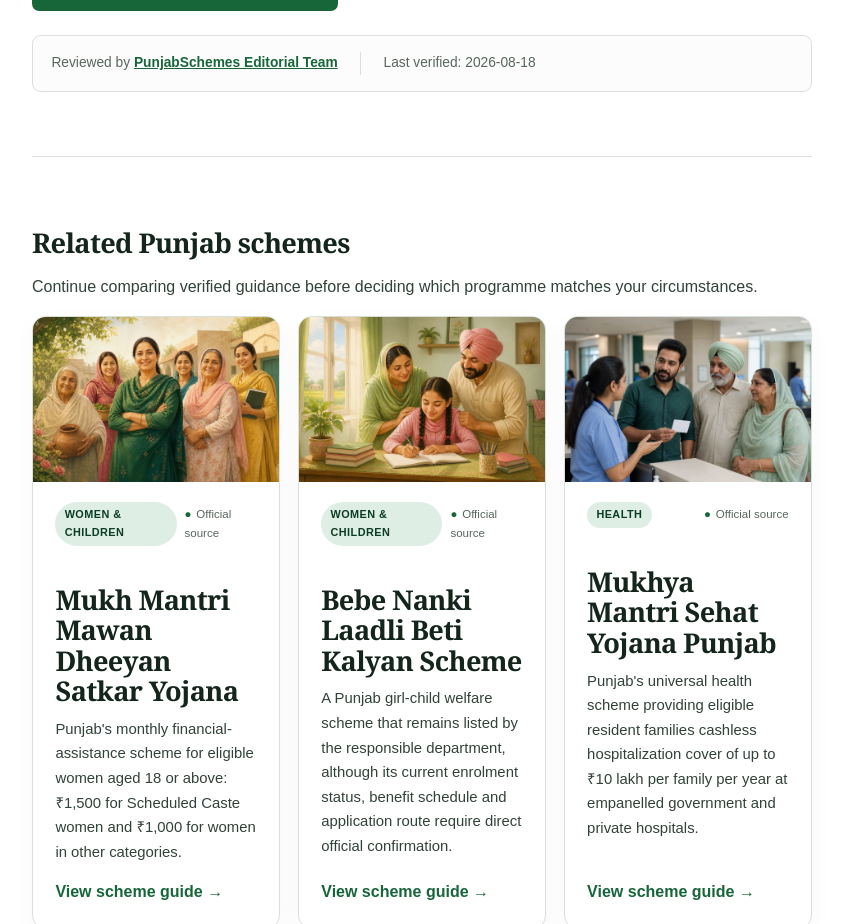
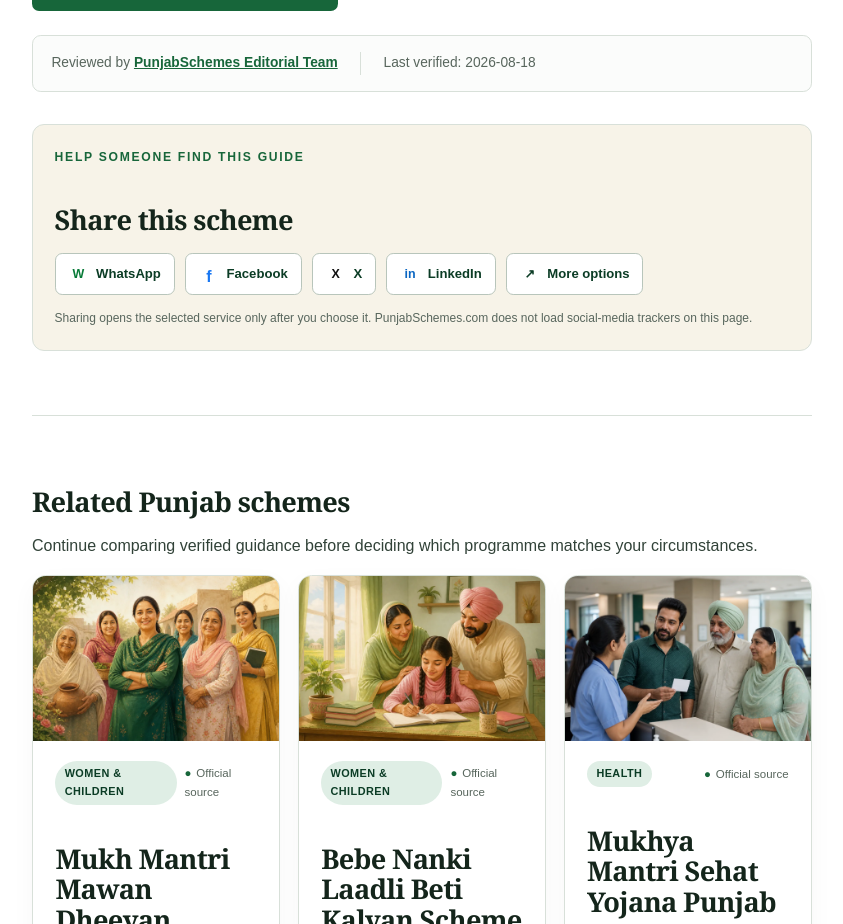
Before and after one commit to js91872/punjabschemes, a Next.js app: page /schemes/aashirwad-scheme-punjab in a window 1280 px wide. Shown: the part 6340-7264 px from the top of the page, without its empty margins (218-1061 px from the left). Built offline with nearby package versions, Linux system fonts and the light colour scheme; no server answers.

Commit message:
Add privacy-friendly scheme sharing

```diff
--- a/src/app/globals.css
+++ b/src/app/globals.css
@@ -121,6 +121,18 @@ article.narrow p,article.narrow li { color:#314238; }
 .review-provenance { display:flex; flex-wrap:wrap; gap:.5rem 1.4rem; margin-top:1.5rem; padding:1rem 1.15rem; border:1px solid var(--line); border-radius:.55rem; background:#fbfcfb; color:var(--muted); font-size:.86rem; }
 .review-provenance a { color:var(--green); font-weight:800; }
 .review-provenance span+span { padding-left:1.4rem; border-left:1px solid var(--line); }
+.social-share { margin-top:2rem; padding:1.35rem; border:1px solid var(--line); border-radius:.75rem; background:var(--cream); }
+.social-share h2 { margin:.25rem 0 0; font-size:1.55rem; }
+.share-actions { display:flex; flex-wrap:wrap; gap:.65rem; margin-top:1.1rem; }
+.share-button { display:inline-flex; align-items:center; gap:.48rem; min-height:42px; padding:.55rem .8rem; border:1px solid #b8c5bb; border-radius:.45rem; color:var(--green-dark); background:var(--white); font:inherit; font-size:.82rem; font-weight:800; text-decoration:none; cursor:pointer; }
+.share-button:hover { border-color:var(--green); box-shadow:0 5px 15px rgba(11,60,37,.08); }
+.share-button:focus-visible { outline:3px solid rgba(23,102,58,.25); outline-offset:2px; }
+.share-button span { display:grid; place-items:center; min-width:20px; height:20px; font-size:.78rem; font-weight:900; }
+.share-button.whatsapp span { color:#087b38; }
+.share-button.facebook span { color:#1877f2; font-size:1rem; }
+.share-button.x span { color:#111; }
+.share-button.linkedin span { color:#0a66c2; }
+.share-privacy { margin:.85rem 0 0; color:var(--muted)!important; font-size:.75rem; }
 .home-faq { max-width:900px; }
 .home-faq-list { margin-top:1.8rem; }
 .home-faq details { margin:.8rem 0; padding:1rem 1.1rem; border:1px solid var(--line); border-radius:.5rem; background:#fbfcfb; }
--- a/src/app/schemes/[slug]/page.tsx
+++ b/src/app/schemes/[slug]/page.tsx
@@ -3,6 +3,7 @@ import Image from "next/image";
 import Link from "next/link";
 import { notFound } from "next/navigation";
 import { SchemeCard } from "@/components/scheme-card";
+import { SocialShare } from "@/components/social-share";
 import { categoryConfig, categorySlugFor } from "@/lib/categories";
 import { getScheme, schemes } from "@/lib/schemes";
 import { schemeGuides } from "@/lib/scheme-guides";
@@ -118,6 +119,7 @@ export default async function SchemePage({ params }: { params: Promise<{ slug: s
         <span>Reviewed by <Link href="/editorial-policy">PunjabSchemes Editorial Team</Link></span>
         <span>Last verified: <time dateTime={scheme.lastReviewed}>{scheme.lastReviewed}</time></span>
       </div>
+      <SocialShare title={`${scheme.name} | Punjab Schemes`} url={`${siteConfig.url}/schemes/${scheme.slug}`} />
       <section className="related-section"><h2>Related Punjab schemes</h2><p>Continue comparing verified guidance before deciding which programme matches your circumstances.</p><div className="scheme-grid">{relatedSchemes.map((related) => <SchemeCard key={related.slug} scheme={related} />)}</div><p><Link className="text-link" href={`/categories/${categorySlug}`}>View all {category.name.toLowerCase()} guides →</Link></p></section>
     </article>
   );
--- /dev/null
+++ b/src/components/social-share.tsx
@@ -0,0 +1,54 @@
+"use client";
+
+import { useState } from "react";
+
+type SocialShareProps = {
+  title: string;
+  url: string;
+};
+
+export function SocialShare({ title, url }: SocialShareProps) {
+  const [status, setStatus] = useState("More options");
+  const encodedUrl = encodeURIComponent(url);
+  const encodedTitle = encodeURIComponent(title);
+  const encodedMessage = encodeURIComponent(`${title}\n${url}`);
+  const links = [
+    { name: "WhatsApp", className: "whatsapp", href: `https://wa.me/?text=${encodedMessage}` },
+    { name: "Facebook", className: "facebook", href: `https://www.facebook.com/sharer/sharer.php?u=${encodedUrl}` },
+    { name: "X", className: "x", href: `https://twitter.com/intent/tweet?text=${encodedTitle}&url=${encodedUrl}` },
+    { name: "LinkedIn", className: "linkedin", href: `https://www.linkedin.com/sharing/share-offsite/?url=${encodedUrl}` },
+  ];
+
+  async function shareOrCopy() {
+    try {
+      if (navigator.share) {
+        await navigator.share({ title, url });
+        return;
+      }
+      await navigator.clipboard.writeText(url);
+      setStatus("Link copied");
+    } catch (error) {
+      if (error instanceof DOMException && error.name === "AbortError") return;
+      setStatus("Copy the page address");
+    }
+  }
+
+  return (
+    <aside className="social-share" aria-labelledby="share-heading">
+      <div>
+        <p className="eyebrow green">Help someone find this guide</p>
+        <h2 id="share-heading">Share this scheme</h2>
+      </div>
+      <div className="share-actions">
+        {links.map((link) => (
+          <a className={`share-button ${link.className}`} href={link.href} key={link.name} target="_blank" rel="noopener noreferrer" aria-label={`Share on ${link.name}`}>
+            <span aria-hidden="true">{link.name === "WhatsApp" ? "W" : link.name === "Facebook" ? "f" : link.name === "LinkedIn" ? "in" : "X"}</span>
+            {link.name}
+          </a>
+        ))}
+        <button className="share-button more" type="button" onClick={shareOrCopy}><span aria-hidden="true">↗</span>{status}</button>
+      </div>
+      <p className="share-privacy">Sharing opens the selected service only after you choose it. PunjabSchemes.com does not load social-media trackers on this page.</p>
+    </aside>
+  );
+}
```
